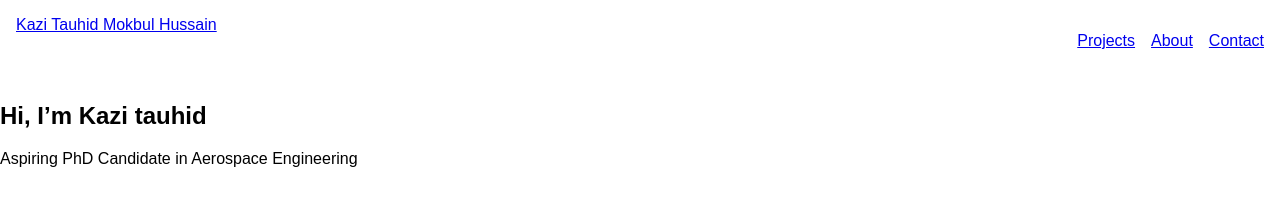
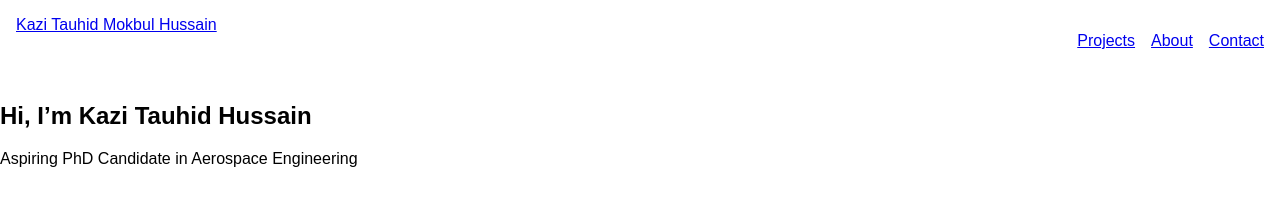
Before and after one commit to kazitauhid/kazitauhid.github.io, a plain HTML site: page index.html in a window 1280 px wide. Drawn offline with Linux system fonts and the light colour scheme.

Commit message:
name spelling

```diff
--- a/index.html
+++ b/index.html
@@ -21,7 +21,7 @@
 
   <main>
     <section id="hero">
-      <h1>Hi, I’m Kazi tauhid</h1>
+      <h1>Hi, I’m Kazi Tauhid Hussain</h1>
       <p>Aspiring PhD Candidate in Aerospace Engineering</p>
     </section>
   </main>
```
